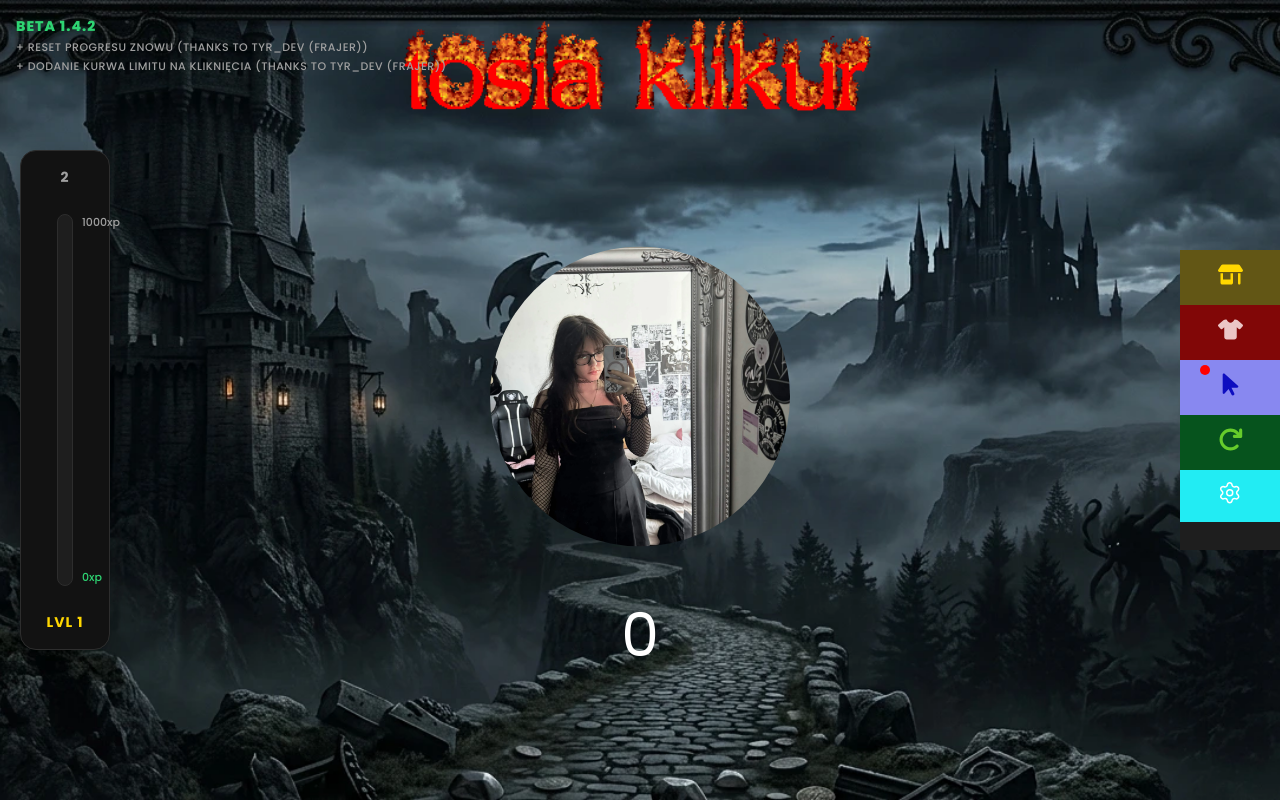
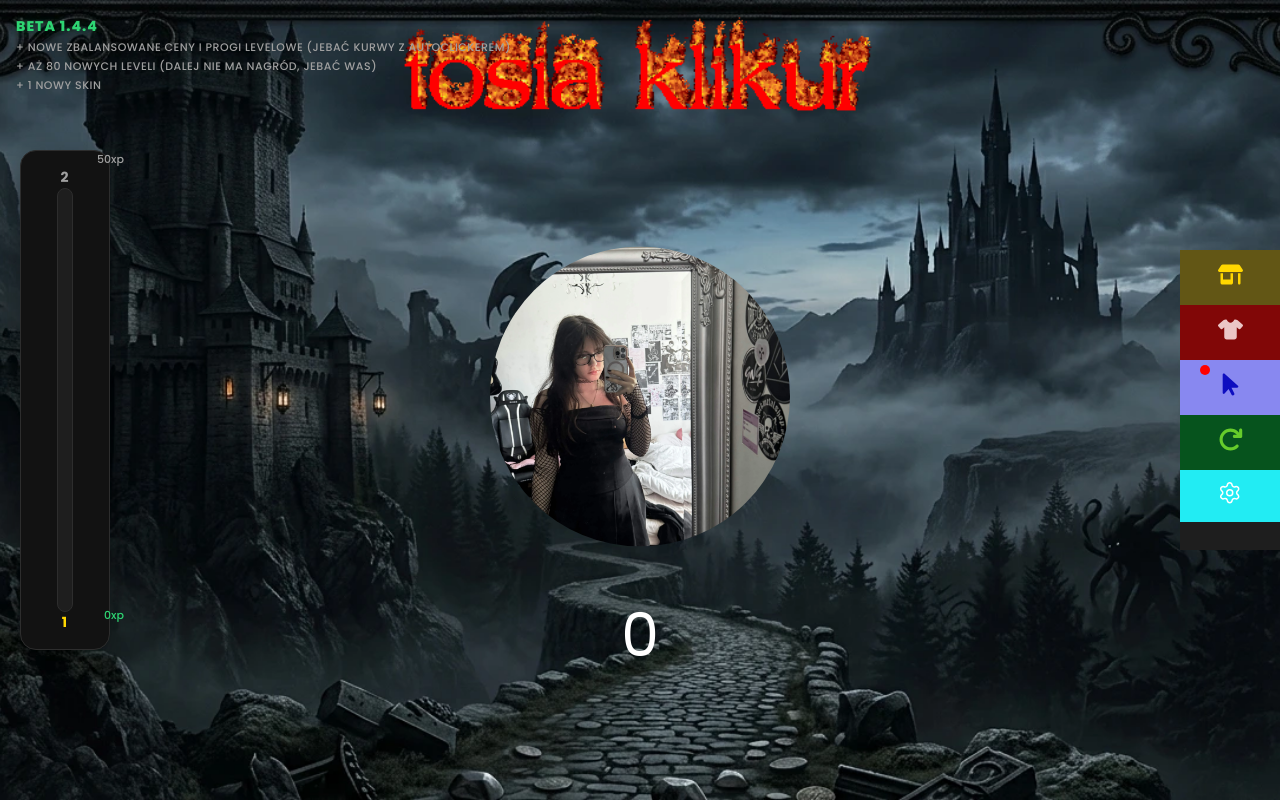
Before and after one commit to kwasnakiwi/TosiaKlikur, a React (Vite) app: page / in a window 1280 px wide. Built offline with nearby package versions, Linux system fonts and the light colour scheme.

Commit message:
added new levels, tyrosia, new prices

```diff
--- a/src/Components/Clicker.jsx
+++ b/src/Components/Clicker.jsx
@@ -7,7 +7,7 @@ import {
 import title from "./../assets/imgs/tosiaklikur.gif";
 import "./../styles/Clicker.css";
 import { useEffect, useState, useCallback, useRef } from "react";
-import { encryptData, decryptData } from "./crypto"; // Import Twoich bezpiecznych funkcji
+import { encryptData, decryptData } from "./crypto";
 import Shop from "./Shop";
 import Rebirths from "./Rebirths";
 import tosia1 from "./../assets/tosia_imgs/tosia1.webp";
@@ -16,6 +16,7 @@ import tosia3 from "./../assets/tosia_imgs/tosia3.webp";
 import tosia4 from "./../assets/tosia_imgs/tosia4.webp";
 import tosia5 from "./../assets/tosia_imgs/tosia5.webp";
 import tosia6 from "./../assets/tosia_imgs/tosia6.webp";
+import tyrosia from "./../assets/tosia_imgs/tyrosia.webp";
 import tosiaRozbierajSie from "./../assets/tosia_imgs/tosia_rozbieraj_sie.webp";
 import tosiaMisia from "./../assets/tosia_imgs/tosia-misia.webp";
 import SettingsIcon from "./../assets/imgs/sett.svg";
@@ -65,25 +66,13 @@ const getEncryptedSettings = () => {
   const saved = localStorage.getItem("settings");
   if (!saved) return [];
   try {
-    return JSON.parse(saved); // Ustawienia zostawiamy jawne dla wygody użytkownika
+    return JSON.parse(saved);
   } catch (e) {
     return [];
   }
 };
 
-const CURRENT_VERSION = "BETA 1.4.2";
-
-if (localStorage.getItem("game_version") !== CURRENT_VERSION) {
-  localStorage.removeItem("score");
-  localStorage.removeItem("xp");
-  localStorage.removeItem("upgrades");
-  localStorage.removeItem("rebirths");
-  localStorage.removeItem("auto_clicker_1_active");
-  localStorage.removeItem("skins");
-  localStorage.removeItem("current_skin");
-
-  localStorage.setItem("game_version", CURRENT_VERSION);
-}
+const CURRENT_VERSION = "BETA 1.4.4";
 
 function Clicker() {
   const [score, setScore] = useState(() => getEncryptedScore());
@@ -108,8 +97,8 @@ function Clicker() {
   const scoreRef = useRef(score);
   const xpRef = useRef(xp);
   const lastClickTime = useRef(0);
+  const isMounted = useRef(false);
 
-  // Synchronizacja refów z aktualnym stanem, aby kolejka zapisu zawsze miała świeże dane
   useEffect(() => {
     scoreRef.current = score;
   }, [score]);
@@ -155,11 +144,7 @@ function Clicker() {
     return { addition, isCrit, xpAddition };
   }, [upgrades, rebirths]);
 
-  const addToScore = useCallback(() => {
-    const now = Date.now();
-    if (now - lastClickTime.current < 40) return;
-    lastClickTime.current = now;
-
+  const processScoreGain = useCallback(() => {
     const currentAdditionData = getClickAddition();
     const currentAddition = currentAdditionData.addition;
 
@@ -184,23 +169,43 @@ function Clicker() {
       setFloatingTexts((prev) => prev.filter((text) => text.id !== newText.id));
     }, 800);
 
-    // Aktualizujemy stany gry bezpiecznie
     setScore((prev) => prev + currentAddition);
     setXp((prev) => prev + currentAdditionData.xpAddition);
 
-    // Wywołujemy bezpieczny zapis z refów, które zsynchronizują się w useEffect
     queueSaveToLocalStorage();
   }, [getClickAddition, queueSaveToLocalStorage]);
 
+  const addToScore = useCallback(() => {
+    const now = Date.now();
+    if (now - lastClickTime.current < 50) return;
+    lastClickTime.current = now;
+
+    processScoreGain();
+  }, [processScoreGain]);
+
   useEffect(() => {
-    const hasAutoClicker = upgrades.includes("auto_clicker_1");
-    if (hasAutoClicker && autoActive) {
+    const hasAuto1 = upgrades.includes("auto_clicker_1");
+    const hasAuto2 = upgrades.includes("auto_clicker_2");
+    const hasAuto3 = upgrades.includes("auto_clicker_3");
+    const hasAuto4 = upgrades.includes("auto_clicker_4");
+
+    if (autoActive && (hasAuto1 || hasAuto2 || hasAuto3 || hasAuto4)) {
+      let delay = 1000;
+
+      if (hasAuto4) {
+        delay = 50;
+      } else if (hasAuto3) {
+        delay = 100;
+      } else if (hasAuto2) {
+        delay = 200;
+      }
+
       const interval = setInterval(() => {
-        addToScore();
-      }, 1000);
+        processScoreGain();
+      }, delay);
       return () => clearInterval(interval);
     }
-  }, [upgrades, autoActive, addToScore]);
+  }, [upgrades, autoActive, processScoreGain]);
 
   useEffect(() => {
     setTosia(() => {
@@ -221,13 +226,13 @@ function Clicker() {
           return tosiaRozbierajSie;
         case "skin_tosia_misia":
           return tosiaMisia;
+        case "skin_tyrosia":
+          return tyrosia;
         default:
           return tosia1;
       }
     });
   }, [currentSkin]);
-
-  const isMounted = useRef(false);
 
   useEffect(() => {
     const handleLevelRewards = (newLevel) => {
@@ -259,25 +264,105 @@ function Clicker() {
     };
 
     let calculatedLevel = 1;
-    if (xp >= 1000000) calculatedLevel = 20;
-    else if (xp >= 840000) calculatedLevel = 19;
-    else if (xp >= 705000) calculatedLevel = 18;
-    else if (xp >= 585000) calculatedLevel = 17;
-    else if (xp >= 480000) calculatedLevel = 16;
-    else if (xp >= 390000) calculatedLevel = 15;
-    else if (xp >= 315000) calculatedLevel = 14;
-    else if (xp >= 250000) calculatedLevel = 13;
-    else if (xp >= 195000) calculatedLevel = 12;
-    else if (xp >= 150000) calculatedLevel = 11;
-    else if (xp >= 115000) calculatedLevel = 10;
-    else if (xp >= 85000) calculatedLevel = 9;
-    else if (xp >= 60000) calculatedLevel = 8;
-    else if (xp >= 40000) calculatedLevel = 7;
-    else if (xp >= 25000) calculatedLevel = 6;
-    else if (xp >= 15000) calculatedLevel = 5;
-    else if (xp >= 8000) calculatedLevel = 4;
-    else if (xp >= 3500) calculatedLevel = 3;
-    else if (xp >= 1000) calculatedLevel = 2;
+    if (xp >= 1000000) calculatedLevel = 100;
+    else if (xp >= 985000) calculatedLevel = 99;
+    else if (xp >= 970000) calculatedLevel = 98;
+    else if (xp >= 955000) calculatedLevel = 97;
+    else if (xp >= 940000) calculatedLevel = 96;
+    else if (xp >= 925000) calculatedLevel = 95;
+    else if (xp >= 910000) calculatedLevel = 94;
+    else if (xp >= 895000) calculatedLevel = 93;
+    else if (xp >= 880000) calculatedLevel = 92;
+    else if (xp >= 865000) calculatedLevel = 91;
+    else if (xp >= 850000) calculatedLevel = 90;
+    else if (xp >= 835000) calculatedLevel = 89;
+    else if (xp >= 820000) calculatedLevel = 88;
+    else if (xp >= 805000) calculatedLevel = 87;
+    else if (xp >= 790000) calculatedLevel = 86;
+    else if (xp >= 775000) calculatedLevel = 85;
+    else if (xp >= 760000) calculatedLevel = 84;
+    else if (xp >= 745000) calculatedLevel = 83;
+    else if (xp >= 730000) calculatedLevel = 82;
+    else if (xp >= 715000) calculatedLevel = 81;
+    else if (xp >= 700000) calculatedLevel = 80;
+    else if (xp >= 686000) calculatedLevel = 79;
+    else if (xp >= 672000) calculatedLevel = 78;
+    else if (xp >= 658000) calculatedLevel = 77;
+    else if (xp >= 644000) calculatedLevel = 76;
+    else if (xp >= 630000) calculatedLevel = 75;
+    else if (xp >= 616000) calculatedLevel = 74;
+    else if (xp >= 602000) calculatedLevel = 73;
+    else if (xp >= 588000) calculatedLevel = 72;
+    else if (xp >= 574000) calculatedLevel = 71;
+    else if (xp >= 560000) calculatedLevel = 70;
+    else if (xp >= 547000) calculatedLevel = 69;
+    else if (xp >= 534000) calculatedLevel = 68;
+    else if (xp >= 521000) calculatedLevel = 67;
+    else if (xp >= 508000) calculatedLevel = 66;
+    else if (xp >= 495000) calculatedLevel = 65;
+    else if (xp >= 482000) calculatedLevel = 64;
+    else if (xp >= 469000) calculatedLevel = 63;
+    else if (xp >= 456000) calculatedLevel = 62;
+    else if (xp >= 443000) calculatedLevel = 61;
+    else if (xp >= 430000) calculatedLevel = 60;
+    else if (xp >= 418000) calculatedLevel = 59;
+    else if (xp >= 406000) calculatedLevel = 58;
+    else if (xp >= 394000) calculatedLevel = 57;
+    else if (xp >= 382000) calculatedLevel = 56;
+    else if (xp >= 370000) calculatedLevel = 55;
+    else if (xp >= 358000) calculatedLevel = 54;
+    else if (xp >= 346000) calculatedLevel = 53;
+    else if (xp >= 334000) calculatedLevel = 52;
+    else if (xp >= 322000) calculatedLevel = 51;
+    else if (xp >= 310000) calculatedLevel = 50;
+    else if (xp >= 299000) calculatedLevel = 49;
+    else if (xp >= 288000) calculatedLevel = 48;
+    else if (xp >= 277000) calculatedLevel = 47;
+    else if (xp >= 266000) calculatedLevel = 46;
+    else if (xp >= 255000) calculatedLevel = 45;
+    else if (xp >= 244000) calculatedLevel = 44;
+    else if (xp >= 233000) calculatedLevel = 43;
+    else if (xp >= 222000) calculatedLevel = 42;
+    else if (xp >= 211000) calculatedLevel = 41;
+    else if (xp >= 200000) calculatedLevel = 40;
+    else if (xp >= 190000) calculatedLevel = 39;
+    else if (xp >= 180000) calculatedLevel = 38;
+    else if (xp >= 170000) calculatedLevel = 37;
+    else if (xp >= 160000) calculatedLevel = 36;
+    else if (xp >= 150000) calculatedLevel = 35;
+    else if (xp >= 140000) calculatedLevel = 34;
+    else if (xp >= 130000) calculatedLevel = 33;
+    else if (xp >= 120000) calculatedLevel = 32;
+    else if (xp >= 110000) calculatedLevel = 31;
+    else if (xp >= 100000) calculatedLevel = 30;
+    else if (xp >= 91000) calculatedLevel = 29;
+    else if (xp >= 82000) calculatedLevel = 28;
+    else if (xp >= 73000) calculatedLevel = 27;
+    else if (xp >= 64000) calculatedLevel = 26;
+    else if (xp >= 55000) calculatedLevel = 25;
+    else if (xp >= 47000) calculatedLevel = 24;
+    else if (xp >= 39000) calculatedLevel = 23;
+    else if (xp >= 32000) calculatedLevel = 22;
+    else if (xp >= 26000) calculatedLevel = 21;
+    else if (xp >= 21000) calculatedLevel = 20;
+    else if (xp >= 17000) calculatedLevel = 19;
+    else if (xp >= 13800) calculatedLevel = 18;
+    else if (xp >= 11000) calculatedLevel = 17;
+    else if (xp >= 8600) calculatedLevel = 16;
+    else if (xp >= 6600) calculatedLevel = 15;
+    else if (xp >= 5000) calculatedLevel = 14;
+    else if (xp >= 3700) calculatedLevel = 13;
+    else if (xp >= 2700) calculatedLevel = 12;
+    else if (xp >= 1900) calculatedLevel = 11;
+    else if (xp >= 1200) calculatedLevel = 10;
+    else if (xp >= 750) calculatedLevel = 9;
+    else if (xp >= 450) calculatedLevel = 8;
+    else if (xp >= 320) calculatedLevel = 7;
+    else if (xp >= 220) calculatedLevel = 6;
+    else if (xp >= 160) calculatedLevel = 5;
+    else if (xp >= 110) calculatedLevel = 4;
+    else if (xp >= 80) calculatedLevel = 3;
+    else if (xp >= 50) calculatedLevel = 2;
 
     if (calculatedLevel > level) {
       setLevel(calculatedLevel);
@@ -293,8 +378,8 @@ function Clicker() {
   }, [xp, level, score]);
 
   const handleAutoClickerChange = () => {
-    const hasAutoClicker = upgrades.includes("auto_clicker_1");
-    if (!hasAutoClicker) return;
+    const hasAnyAuto = upgrades.some((upg) => upg.startsWith("auto_clicker_"));
+    if (!hasAnyAuto) return;
 
     setAutoActive((prev) => {
       const nextState = !prev;
@@ -365,11 +450,13 @@ function Clicker() {
         <div className="version-box">
           <p className="version">{CURRENT_VERSION}</p>
           <p className="added-things">
-            + Reset progresu znowu (thanks to TYR_dev (frajer))
+            + Nowe zbalansowane ceny i progi levelowe (jebać kurwy z
+            autoclickerem)
           </p>
           <p className="added-things">
-            + Dodanie kurwa limitu na kliknięcia (thanks to TYR_dev (frajer))
+            + Aż 80 nowych leveli (dalej nie ma nagród, jebać was)
           </p>
+          <p className="added-things">+ 1 nowy skin</p>
         </div>
         <div className="title">
           <img src={title} alt="" />
@@ -384,7 +471,7 @@ function Clicker() {
           <button onClick={handleAutoClickerChange} title="autoklikacz">
             <ArrowPointer className="side-bar-icon blue" />
             <span
-              className={`auto-clicker-status ${upgrades.includes("auto_clicker_1") && autoActive ? "active" : "inactive"}`}
+              className={`auto-clicker-status ${upgrades.some((u) => u.startsWith("auto_clicker_")) && autoActive ? "active" : "inactive"}`}
             />
           </button>
           <button onClick={() => setShowRebirths(true)} title="rebirth">
--- a/src/Components/LevelBar.jsx
+++ b/src/Components/LevelBar.jsx
@@ -1,55 +1,134 @@
 import React from "react";
 import "./../styles/LevelBar.css";
 
-const LevelBar = React.memo(({ level, xp }) => {
-  const levelsConfig = {
-    1: { min: 0, max: 1000 },
-    2: { min: 1000, max: 3500 },
-    3: { min: 3500, max: 8000 },
-    4: { min: 8000, max: 15000 },
-    5: { min: 15000, max: 25000 },
-    6: { min: 25000, max: 40000 },
-    7: { min: 40000, max: 60000 },
-    8: { min: 60000, max: 85000 },
-    9: { min: 85000, max: 115000 },
-    10: { min: 115000, max: 150000 },
-    11: { min: 150000, max: 195000 },
-    12: { min: 195000, max: 250000 },
-    13: { min: 250000, max: 315000 },
-    14: { min: 315000, max: 390000 },
-    15: { min: 390000, max: 480000 },
-    16: { min: 480000, max: 585000 },
-    17: { min: 585000, max: 705000 },
-    18: { min: 705000, max: 840000 },
-    19: { min: 840000, max: 1000000 },
-    20: { min: 1000000, max: 1200000 },
+function LevelBar({ level, xp }) {
+  const thresholds = [
+    { level: 1, xp: 0 },
+    { level: 2, xp: 50 },
+    { level: 3, xp: 80 },
+    { level: 4, xp: 110 },
+    { level: 5, xp: 160 },
+    { level: 6, xp: 220 },
+    { level: 7, xp: 320 },
+    { level: 8, xp: 450 },
+    { level: 9, xp: 750 },
+    { level: 10, xp: 1200 },
+    { level: 11, xp: 1900 },
+    { level: 12, xp: 2700 },
+    { level: 13, xp: 3700 },
+    { level: 14, xp: 5000 },
+    { level: 15, xp: 6600 },
+    { level: 16, xp: 8600 },
+    { level: 17, xp: 11000 },
+    { level: 18, xp: 13800 },
+    { level: 19, xp: 17000 },
+    { level: 20, xp: 21000 },
+    { level: 21, xp: 26000 },
+    { level: 22, xp: 32000 },
+    { level: 23, xp: 39000 },
+    { level: 24, xp: 47000 },
+    { level: 25, xp: 55000 },
+    { level: 26, xp: 64000 },
+    { level: 27, xp: 73000 },
+    { level: 28, xp: 82000 },
+    { level: 29, xp: 91000 },
+    { level: 30, xp: 100000 },
+    { level: 31, xp: 110000 },
+    { level: 32, xp: 120000 },
+    { level: 33, xp: 130000 },
+    { level: 34, xp: 140000 },
+    { level: 35, xp: 150000 },
+    { level: 36, xp: 160000 },
+    { level: 37, xp: 170000 },
+    { level: 38, xp: 180000 },
+    { level: 39, xp: 190000 },
+    { level: 40, xp: 200000 },
+    { level: 41, xp: 211000 },
+    { level: 42, xp: 222000 },
+    { level: 43, xp: 233000 },
+    { level: 44, xp: 244000 },
+    { level: 45, xp: 255000 },
+    { level: 46, xp: 266000 },
+    { level: 47, xp: 277000 },
+    { level: 48, xp: 288000 },
+    { level: 49, xp: 299000 },
+    { level: 50, xp: 310000 },
+    { level: 51, xp: 322000 },
+    { level: 52, xp: 334000 },
+    { level: 53, xp: 346000 },
+    { level: 54, xp: 358000 },
+    { level: 55, xp: 370000 },
+    { level: 56, xp: 382000 },
+    { level: 57, xp: 394000 },
+    { level: 58, xp: 406000 },
+    { level: 59, xp: 418000 },
+    { level: 60, xp: 430000 },
+    { level: 61, xp: 443000 },
+    { level: 62, xp: 456000 },
+    { level: 63, xp: 469000 },
+    { level: 64, xp: 482000 },
+    { level: 65, xp: 495000 },
+    { level: 66, xp: 508000 },
+    { level: 67, xp: 521000 },
+    { level: 68, xp: 534000 },
+    { level: 69, xp: 547000 },
+    { level: 70, xp: 560000 },
+    { level: 71, xp: 574000 },
+    { level: 72, xp: 574000 },
+    { level: 73, xp: 602000 },
+    { level: 74, xp: 616000 },
+    { level: 75, xp: 630000 },
+    { level: 76, xp: 644000 },
+    { level: 77, xp: 658000 },
+    { level: 78, xp: 672000 },
+    { level: 79, xp: 686000 },
+    { level: 80, xp: 700000 },
+    { level: 81, xp: 715000 },
+    { level: 82, xp: 730000 },
+    { level: 83, xp: 745000 },
+    { level: 84, xp: 760000 },
+    { level: 85, xp: 775000 },
+    { level: 86, xp: 790000 },
+    { level: 87, xp: 805000 },
+    { level: 88, xp: 820000 },
+    { level: 89, xp: 835000 },
+    { level: 90, xp: 850000 },
+    { level: 91, xp: 865000 },
+    { level: 92, xp: 880000 },
+    { level: 93, xp: 895000 },
+    { level: 94, xp: 910000 },
+    { level: 95, xp: 925000 },
+    { level: 96, xp: 940000 },
+    { level: 97, xp: 955000 },
+    { level: 98, xp: 970000 },
+    { level: 99, xp: 985000 },
+    { level: 100, xp: 1000000 },
+  ];
+
+  const currentLevelData = thresholds.find((t) => t.level === level) || {
+    xp: 0,
   };
+  const nextLevelData = thresholds.find((t) => t.level === level + 1);
 
-  const currentRange = levelsConfig[level];
-  const isMaxLevel = level >= 20;
+  const isMaxLevel = !nextLevelData;
 
-  let progressPercent = 0;
+  let progressPercent = 100;
   let xpOnCurrentLevel = xp;
-  let xpRequiredForNext = 500;
+  let xpRequiredForNext = 0;
 
-  if (isMaxLevel) {
-    progressPercent = 100;
-  } else if (currentRange) {
-    xpOnCurrentLevel = xp - currentRange.min;
-    xpRequiredForNext = currentRange.max - currentRange.min;
-
-    progressPercent = (xpOnCurrentLevel / xpRequiredForNext) * 100;
-    if (progressPercent > 100) progressPercent = 100;
-    if (progressPercent < 0) progressPercent = 0;
+  if (!isMaxLevel) {
+    const xpInThisLevel = xp - currentLevelData.xp;
+    xpRequiredForNext = nextLevelData.xp - currentLevelData.xp;
+    xpOnCurrentLevel = Math.max(xpInThisLevel, 0);
+    progressPercent = Math.min(
+      Math.max((xpOnCurrentLevel / xpRequiredForNext) * 100, 0),
+      100,
+    );
   }
 
   return (
     <div className="level-bar-box">
       <span className="next-level">{isMaxLevel ? "MAX" : level + 1}</span>
-      <div className="level-bar-container">
-        <span className="required-xp">
-          {isMaxLevel ? "" : `${xpRequiredForNext}xp`}
-        </span>
       <div className="level-bar-back">
         <div
           className="level-bar-value"
@@ -58,15 +137,22 @@ const LevelBar = React.memo(({ level, xp }) => {
           }}
         />
       </div>
-        <span className="current-xp">
-          {isMaxLevel ? "MAX XP" : `${xpOnCurrentLevel}xp`}
+      <span className="current-level">{level}</span>
+
+      <span
+        className="current-xp"
+        style={{
+          bottom: "25px",
+        }}
+      >
+        {isMaxLevel ? "" : `${xpOnCurrentLevel}xp`}
+      </span>
+
+      <span className="required-xp">
+        {isMaxLevel ? "" : `${xpRequiredForNext}xp`}
       </span>
     </div>
-      <span className="current-level">LVL {level}</span>
-    </div>
   );
-});
-
-LevelBar.displayName = "LevelBar";
+}
 
 export default LevelBar;
--- a/src/styles/LevelBar.css
+++ b/src/styles/LevelBar.css
@@ -81,7 +81,7 @@
 .current-xp,
 .required-xp {
   position: absolute;
-  left: 45px;
+  right: -15px;
   font-weight: 500;
   font-size: 11px;
   color: var(--text-muted);
```
Also changed, not shown: src/Components/Shop.jsx (+41 -12 lines), src/Components/Skins.jsx (+10 -0 lines), src/assets/tosia_imgs/tyrosia.webp (added). Lines whose indentation alone changed are shown as unchanged.
